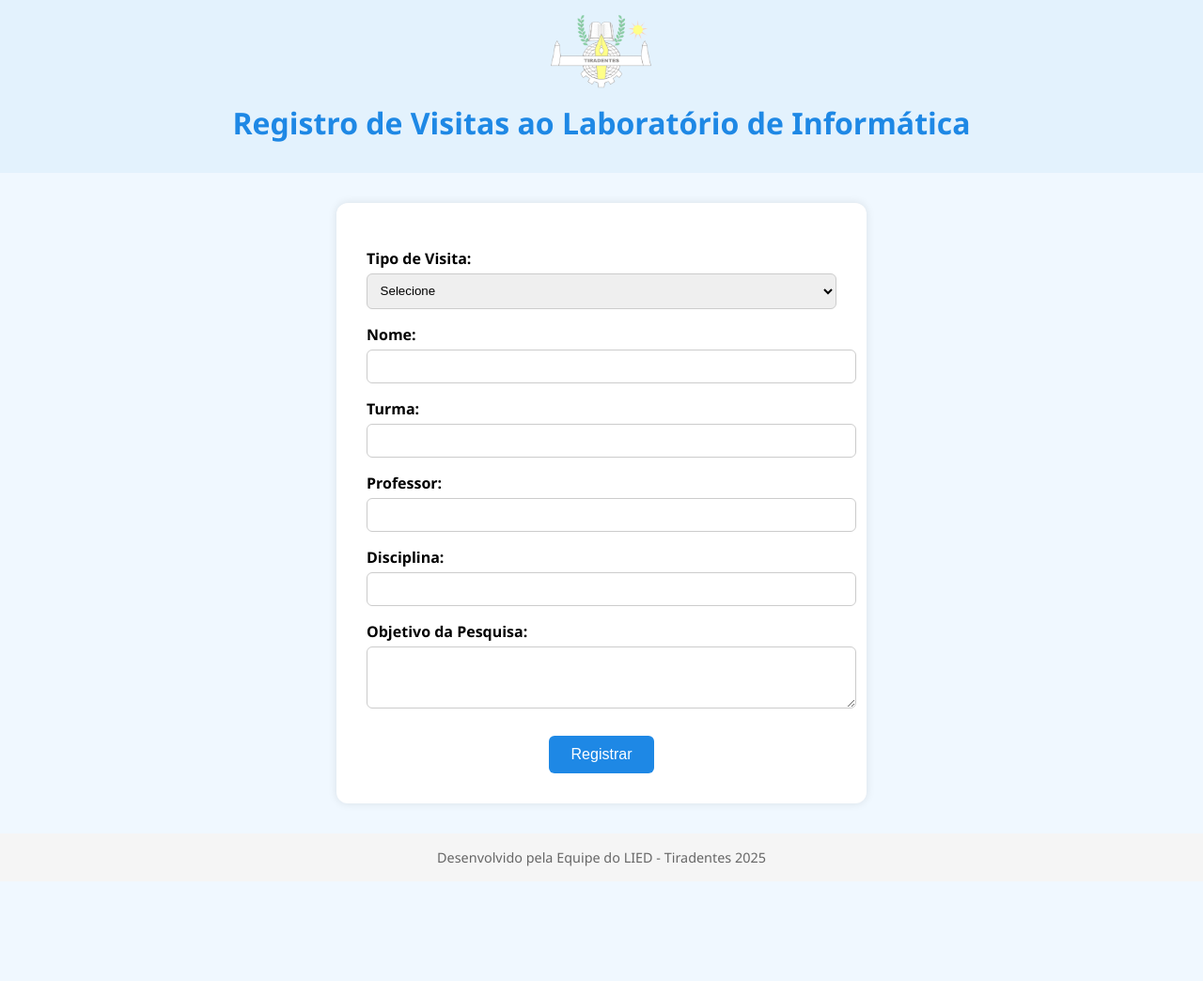
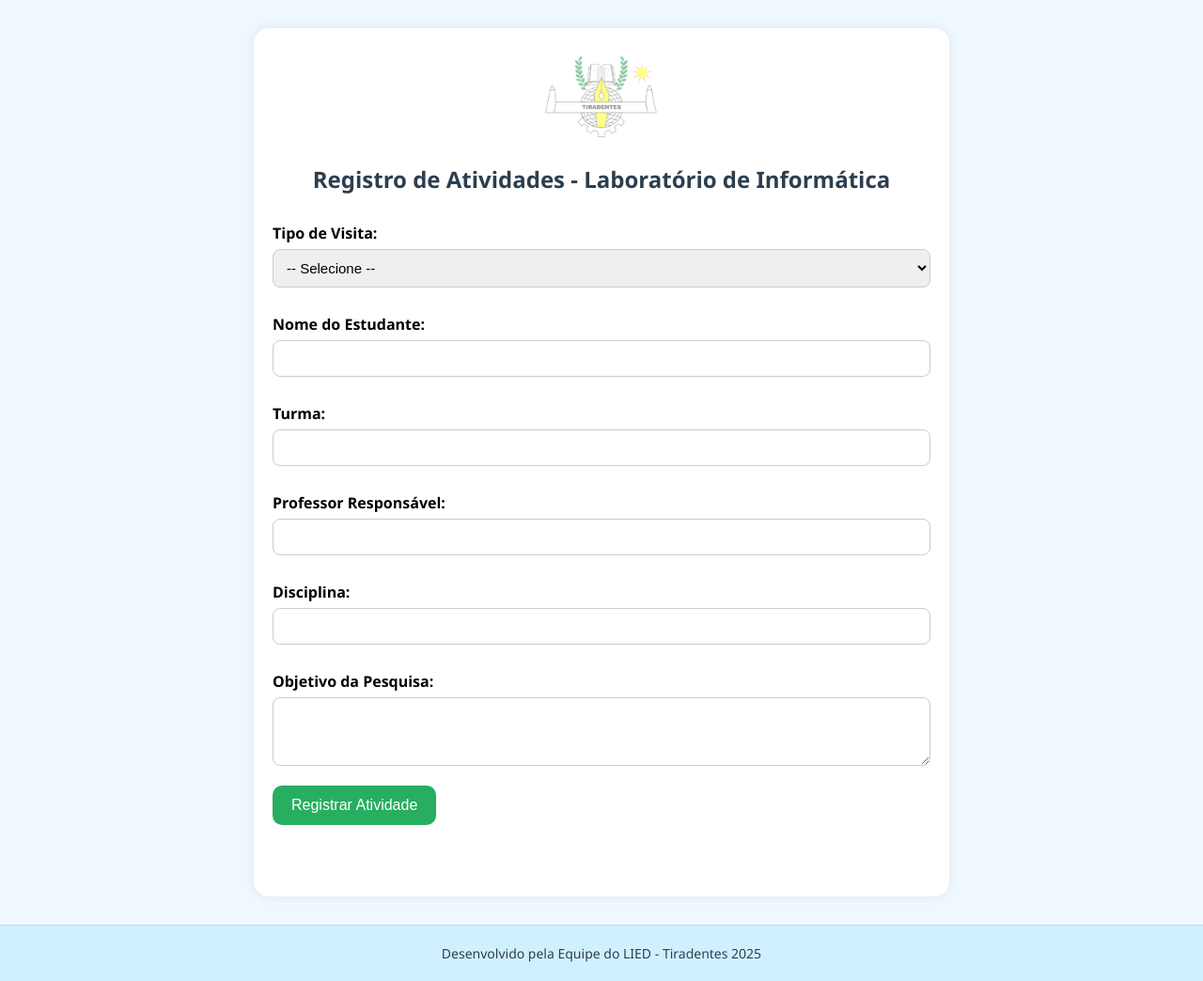
Before and after one commit to Lied-Tiradentes/registro-laboratorio, a plain HTML site: page index.html in a window 1280 px wide. Shown: the whole page at 94% size. Before the commit the page ends 938 px from the top, so only its background shows below. Drawn offline with Linux system fonts and the light colour scheme.

Commit message:
Update index.html

```diff
--- a/index.html
+++ b/index.html
@@ -2,145 +2,177 @@
 <html lang="pt-BR">
 <head>
   <meta charset="UTF-8">
-  <title>Registro de Visitas ao LIED</title>
-  <meta name="viewport" content="width=device-width, initial-scale=1.0">
-  <link rel="icon" href="favicon.ico" type="image/x-icon">
-
+  <title>Registro de Atividades - Laboratório de Informática</title>
   <style>
     body {
       font-family: 'Segoe UI', sans-serif;
       background-color: #f0f8ff;
       margin: 0;
       padding: 0;
-      text-align: center;
     }
 
-    header {
-      background-color: #e3f2fd;
-      padding: 1rem;
+    .container {
+      max-width: 700px;
+      margin: auto;
+      background-color: #ffffff;
+      padding: 30px 20px 60px;
+      border-radius: 16px;
+      box-shadow: 0 0 12px rgba(0, 0, 0, 0.08);
+      margin-top: 30px;
+      position: relative;
     }
 
-    header img {
-      height: 80px;
+    .logo {
+      text-align: center;
+      margin-bottom: 20px;
+    }
+
+    .logo img {
+      width: 120px;
+      height: auto;
     }
 
     h1 {
-      margin: 0.5rem 0 1rem;
-      color: #1e88e5;
-    }
-
-    form {
-      background-color: #ffffff;
-      margin: 2rem auto;
-      padding: 2rem;
-      border-radius: 12px;
-      box-shadow: 0 0 10px rgba(0,0,0,0.1);
-      max-width: 500px;
+      text-align: center;
+      color: #2c3e50;
+      font-size: 24px;
+      margin-bottom: 30px;
     }
 
     label {
       display: block;
-      margin: 1rem 0 0.3rem;
-      font-weight: 600;
-      text-align: left;
+      font-weight: bold;
+      margin-top: 12px;
     }
 
-    input, select, textarea {
+    input, textarea, select {
       width: 100%;
-      padding: 0.6rem;
+      padding: 10px;
+      margin-top: 6px;
+      margin-bottom: 16px;
       border: 1px solid #ccc;
-      border-radius: 6px;
+      border-radius: 8px;
+      box-sizing: border-box;
+      font-size: 15px;
     }
 
     button {
-      margin-top: 1.5rem;
-      padding: 0.7rem 1.5rem;
-      background-color: #1e88e5;
+      background-color: #27ae60;
       color: white;
+      padding: 12px 20px;
       border: none;
-      border-radius: 6px;
-      font-size: 1rem;
+      border-radius: 10px;
       cursor: pointer;
+      font-size: 16px;
+      transition: background-color 0.3s ease;
     }
 
     button:hover {
-      background-color: #1565c0;
+      background-color: #219150;
+    }
+
+    .success {
+      color: green;
+      margin-top: 10px;
+    }
+
+    .error {
+      color: red;
+      margin-top: 10px;
     }
 
     footer {
-      margin-top: 2rem;
-      padding: 1rem;
-      background-color: #f5f5f5;
-      font-size: 0.9rem;
-      color: #666;
+      text-align: center;
+      font-size: 14px;
+      margin-top: 30px;
+      padding: 20px;
+      background-color: #d0f0ff;
+      color: #2c3e50;
+      border-top: 1px solid #b0e0ff;
     }
   </style>
 </head>
 <body>
 
-  <header>
+  <div class="container">
+    <div class="logo">
       <img src="Logo da Escola Fundo Transparente.png" alt="Logo da Escola Tiradentes">
-    <h1>Registro de Visitas ao Laboratório de Informática</h1>
-  </header>
+    </div>
+
+    <h1>Registro de Atividades - Laboratório de Informática</h1>
 
     <form id="registroForm">
       <label for="tipoVisita">Tipo de Visita:</label>
-    <select id="tipoVisita" required>
-      <option value="">Selecione</option>
-      <option value="Avulso">Avulso</option>
-      <option value="Com a Turma">Com a Turma</option>
+      <select id="tipoVisita" name="tipoVisita" required>
+        <option value="">-- Selecione --</option>
+        <option value="Pesquisa avulsa">Pesquisa avulsa</option>
+        <option value="Com a turma">Com a turma</option>
       </select>
 
-    <label for="nome">Nome:</label>
-    <input type="text" id="nome" required>
+      <label for="nome">Nome do Estudante:</label>
+      <input type="text" id="nome" name="nome" required>
 
       <label for="turma">Turma:</label>
-    <input type="text" id="turma" required>
+      <input type="text" id="turma" name="turma" required>
 
-    <label for="professor">Professor:</label>
-    <input type="text" id="professor" required>
+      <label for="professor">Professor Responsável:</label>
+      <input type="text" id="professor" name="professor" required>
 
       <label for="disciplina">Disciplina:</label>
-    <input type="text" id="disciplina" required>
+      <input type="text" id="disciplina" name="disciplina" required>
 
       <label for="objetivo">Objetivo da Pesquisa:</label>
-    <textarea id="objetivo" rows="3" required></textarea>
+      <textarea id="objetivo" name="objetivo" rows="3" required></textarea>
 
-    <button type="submit">Registrar</button>
+      <button type="submit">Registrar Atividade</button>
+      <p id="mensagem" class=""></p>
     </form>
+  </div>
 
   <footer>
     Desenvolvido pela Equipe do LIED - Tiradentes 2025
   </footer>
 
   <script>
-    document.getElementById("registroForm").addEventListener("submit", async function(e) {
+    const form = document.getElementById('registroForm');
+    const mensagem = document.getElementById('mensagem');
+
+    // Substitua pelo seu link do Google Apps Script Web App:
+    const scriptURL = 'https://script.google.com/macros/s/AKfycbwLnP2KAmJyDfecNXbEQ1WG2kp9quFFAElKPrv-A_ay3poMv0y0WhKtnSVBo2wyUCq7DA/exec';
+
+    form.addEventListener('submit', function (e) {
       e.preventDefault();
 
+      const tipoVisita = document.getElementById('tipoVisita').value;
+      const nome = document.getElementById('nome').value;
+      const turma = document.getElementById('turma').value;
+      const professor = document.getElementById('professor').value;
+      const disciplina = document.getElementById('disciplina').value;
+      const objetivo = document.getElementById('objetivo').value;
+
       const dados = {
-        tipoVisita: document.getElementById("tipoVisita").value,
-        nome: document.getElementById("nome").value,
-        turma: document.getElementById("turma").value,
-        professor: document.getElementById("professor").value,
-        disciplina: document.getElementById("disciplina").value,
-        objetivo: document.getElementById("objetivo").value
+        tipoVisita,
+        nome,
+        turma,
+        professor,
+        disciplina,
+        objetivo
       };
 
-      try {
-        const resposta = await fetch('https://script.google.com/macros/s/AKfycbwLnP2KAmJyDfecNXbEQ1WG2kp9quFFAElKPrv-A_ay3poMv0y0WhKtnSVBo2wyUCq7DA/exec', {
-          method: "POST",
-          body: JSON.stringify(dados),
-          headers: {
-            "Content-Type": "application/json"
-          }
+      fetch(scriptURL, {
+        method: 'POST',
+        body: JSON.stringify(dados)
+      })
+      .then(response => {
+        if (!response.ok) throw new Error("Erro na requisição.");
+        mensagem.textContent = "Registro enviado com sucesso!";
+        mensagem.className = "success";
+        form.reset();
+      })
+      .catch(error => {
+        mensagem.textContent = "Erro ao enviar: " + error.message;
+        mensagem.className = "error";
       });
-
-        const texto = await resposta.text();
-        alert(texto);
-        document.getElementById("registroForm").reset();
-      } catch (erro) {
-        alert("Erro ao registrar: " + erro.message);
-      }
     });
   </script>
 
```
Lines whose indentation alone changed are shown as unchanged.
